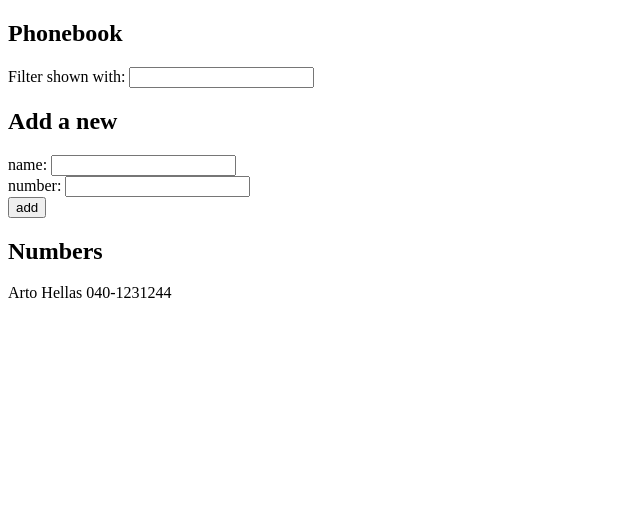
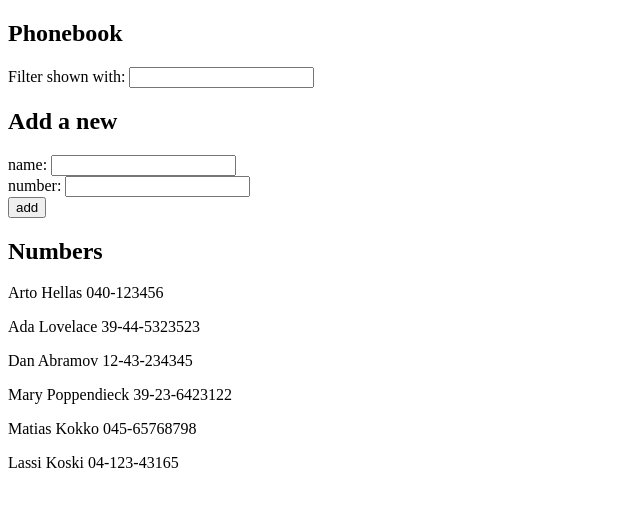
Before and after one commit to samuliohman/osa2, a React (Create React App) app in the folder puhelinluettelo/: page / in a window 1280 px wide. Shown: the top 506 px of the page, without its empty margins (0-640 px from the left). Built offline with nearby package versions, Linux system fonts and the light colour scheme; data requests are answered from the project's data file.

Commit message:
Tehtävä 2.12

```diff
--- a/puhelinluettelo/db.json
+++ b/puhelinluettelo/db.json
@@ -19,6 +19,16 @@
       "name": "Mary Poppendieck",
       "number": "39-23-6423122",
       "id": 4
+    },
+    {
+      "name": "Matias Kokko",
+      "number": "045-65768798",
+      "id": 5
+    },
+    {
+      "name": "Lassi Koski",
+      "number": "04-123-43165",
+      "id": 6
     }
   ]
 }
--- a/puhelinluettelo/src/App.js
+++ b/puhelinluettelo/src/App.js
@@ -1,4 +1,5 @@
-import { useState } from 'react'
+import { useState, useEffect } from 'react'
+import axios from 'axios'
 
 const Filter = ({ filter, update }) => {
   return (
@@ -35,25 +36,37 @@ const Persons = ({ persons, newFilter }) => {
 }
 
 const App = () => {
-  const [persons, setPersons] = useState([
-    { name: 'Arto Hellas', number: '040-1231244' }
-  ])
+  const [persons, setPersons] = useState([])
   const [newName, setNewName] = useState('')
   const [newNumber, setNewNumber] = useState('')
   const [newFilter, setNewFilter] = useState('')
+
+  useEffect(() => {
+    axios.get('http://localhost:3001/persons')
+      .then(response => {
+        setPersons(response.data)
+      })
+  }, [])
 
   const addPerson = (event) => {
     event.preventDefault()
     if (persons.map(person => person.name).includes(newName))
       alert(`${newName} is already added to phonebook`)
-    else
-      setPersons(persons.concat({ name: newName, number: newNumber }))
+    else {
+      const noteObject = { name: newName, number: newNumber }
+      axios.post('http://localhost:3001/persons', noteObject)
+        .then(response =>
+          setPersons(persons.concat(response.data))
+        )
+    }
 
     setNewName('')
     setNewNumber('')
   }
 
-  const updateName = (event) => setNewName(event.target.value)
+  const updateName = (event) => {
+    setNewName(event.target.value)
+  }
 
   const updateNumber = (event) => setNewNumber(event.target.value)
 
```
Lines whose indentation alone changed are shown as unchanged.
